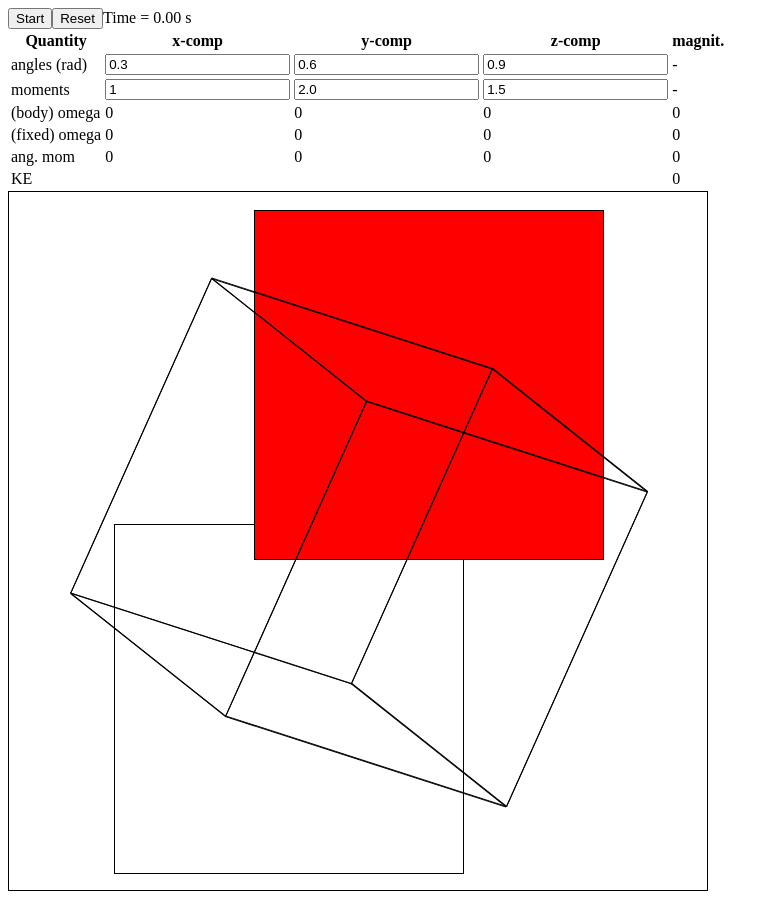
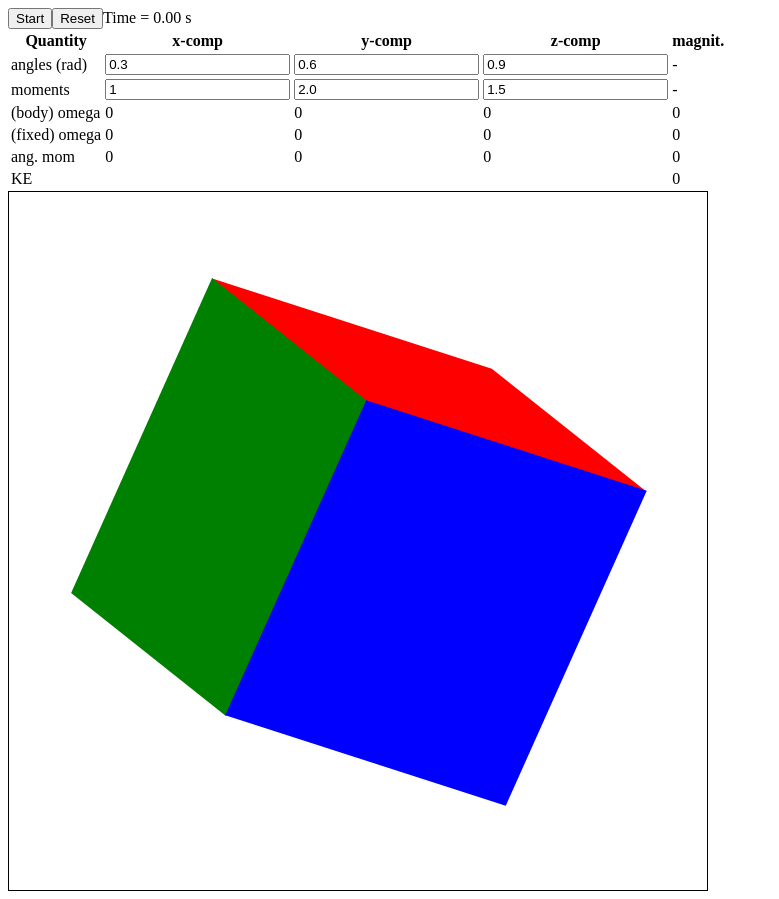
Before and after one commit to pknipp/rotating-body, a React (Create React App) app: page / in a window 1280 px wide. Shown: the whole page, without its empty margins (0-779 px from the left). Built offline with nearby package versions, Linux system fonts and the light colour scheme.

Commit message:
Tighten code and remove edges.

```diff
--- a/src/App.js
+++ b/src/App.js
@@ -36,7 +36,7 @@ const App = () => {
     const d = 200;
 
     // ODE-solver timestep in ms
-    const dt = 100;
+    const dt = 50;
 
     // matrix multiplication: arr * vec
     const mult1 = (arr, vec) => {
@@ -94,19 +94,8 @@ const App = () => {
                             rVec[0] * vec[1] - rVec[1] * vec[0]];
         let dot = axisVec.reduce((dot, comp, i) => dot - comp * rVecCrossVec[i], 0);
         angle *= Math.sign(dot);
-        // console.table(axisVec);
         return [angle, axisVec]
     }
-
-    // const determinant = mat => {
-    //     let det = mat[0][0] * (mat[1][1] * mat[2][2] -
-    //                        mat[2][1] * mat[1][2]) +
-    //           mat[0][1] * (mat[1][2] * mat[2][0] -
-    //                        mat[2][2] * mat[1][0]) +
-    //           mat[0][2] * (mat[1][0] * mat[2][1] -
-    //                        mat[2][0] * mat[1][1]);
-    //     return det;
-    // }
 
     const handlerTh = e => {
         let xyOrZ = Number(e.target.name);
@@ -175,6 +164,9 @@ const App = () => {
         let newMids = JSON.parse(JSON.stringify(firstMids));
         firstMids.forEach((mid, i) => newMids[i] = mult1(rot(newThs), mid));
         setMids(newMids);
+
+        let mats = [rotY, rotX, rotZ].map(mat => mult2(rot(newThs), mat));
+        setAngleVecs(mats.map(mat => rotate(mat)));
     }, []);
 
     useEffect(() => {
@@ -200,30 +192,8 @@ const App = () => {
                 mids0.forEach((mid, i) => newMids[i] = mult1(rot(ths), mid));
                 setMids(newMids);
 
-                // const mat = mult2(rot(ths), rotY);
                 let mats = [rotY, rotX, rotZ].map(mat => mult2(rot(ths), mat));
                 setAngleVecs(mats.map(mat => rotate(mat)));
-
-                // let trace = mat[0][0] + mat[1][1] + mat[2][2];
-                // let newAngle = Math.acos((trace - 1) / 2);
-                // let vectors = new EigenvalueDecomposition(new Matrix(mat)).eigenvectorMatrix.transpose().data;
-                // let dVectors = vectors.map(vector => mult1(mat, vector).map((comp, i) => comp - vector[i]));
-                // let mags = dVectors.map(dVector => dVector.reduce((mag, comp) => mag + comp * comp, 0));
-                // let min = mags.reduce((min, mag, i) => mag < min[1] ? [i, mag] : min, [-1, Infinity]);
-                // let newAxisVec = vectors[min[0]];
-                // let vec = vectors[(min[0] + 1) % 3];
-                // // let rVec = mult1(rot(ths), vec);
-                // let rVec = mult1(mat, vec);
-                // let rVecCrossVec = [rVec[1] * vec[2] - rVec[2] * vec[1],
-                //                     rVec[2] * vec[0] - rVec[0] * vec[2],
-                //                     rVec[0] * vec[1] - rVec[1] * vec[0]];
-                // let dot = newAxisVec.reduce((dot, comp, i) => dot - comp * rVecCrossVec[i], 0);
-                // newAngle *= Math.sign(dot);
-                // setAngle(newAngle);
-                // setAxisVec(newAxisVec);
-                // let newDAxis = newAxisVec.map((comp, i) => mult1(mat, newAxisVec)[i] - comp);
-                // newDAxis = newDAxis.reduce((mag2, comp) => mag2 + comp * comp, 0);
-                // setDAxis(Math.sqrt(newDAxis));
             }, dt);
         } else if (!running && time !== 0) {
             clearInterval(interval);
@@ -345,17 +315,6 @@ const App = () => {
                     <Square key="i" mid={mids[i + 3]} nx={nx} ny={ny} angleVec={angleVec} color={["red", "green", "blue"][i % 3]} />
                     </>
                 ))}
-                {/* <Square key="red" mid={mids[2]} nx={nx} ny={ny} angle={angle} axisVec={axisVec} flip={true}/> */}
-                {/* <Square className="square" mid={mids[5]} nx={nx} ny={ny} anglevec={rotate(ths)} flip={true}/> */}
-                {/* {xyzs.map((xyz, index) => (
-                    <Dot
-                        key={index}
-                        x={xyz[0][0] + nx / 2}
-                        y={xyz[0][1] + ny / 2}
-                        d={d}
-                        dashed={xyz[2]}
-                    />
-                ))} */}
                 {xyzs.map((xyz0, index0) => {
                     return xyzs.filter(xyz1 => {
                         let d = [];
@@ -378,9 +337,6 @@ const App = () => {
                     ))
 
                 })}
-                {/* <Line xi={nx / 2} yi={ny / 2} xf = {nx * oms[0] + nx / 2} yf = {nx * oms[1] + ny / 2} />
-                <Line xi={nx / 2} yi={ny / 2} xf = {nx * omfs[0] + nx / 2} yf = {nx * omfs[1] + ny / 2} dashed={true} /> */}
-                {/* <Line xi={nx / 2} yi={ny / 2} xf = {nx * axisVec[0] + nx / 2} yf = {ny * axisVec[1] + ny / 2} /> */}
             </div>
         </>
     )
--- a/src/Line.js
+++ b/src/Line.js
@@ -9,6 +9,7 @@ const Line = ({ xi, yi, xf, yf, dashed }) => {
     const r = Math.sqrt(dx * dx + dy * dy);
     // "TOA" part of "SOHCAHTOA"
     let angle = Math.atan2(dy, dx);
+    return null;
     return (
         <div className="line" style={{
             width:`${r}px`,
--- a/src/index.css
+++ b/src/index.css
@@ -5,7 +5,7 @@
     position: absolute;
     border-radius: 50%;
 }
-.square {box-sizing: border-box; position: absolute; border: solid 1px black;     }
+.square {box-sizing: border-box; position: absolute; border: none 1px black;     }
 .line {
     box-sizing: border-box;
     border-top: solid 1px black;
```
Also changed, not shown: 1 other file (tests, documents, lock files or other folders).
